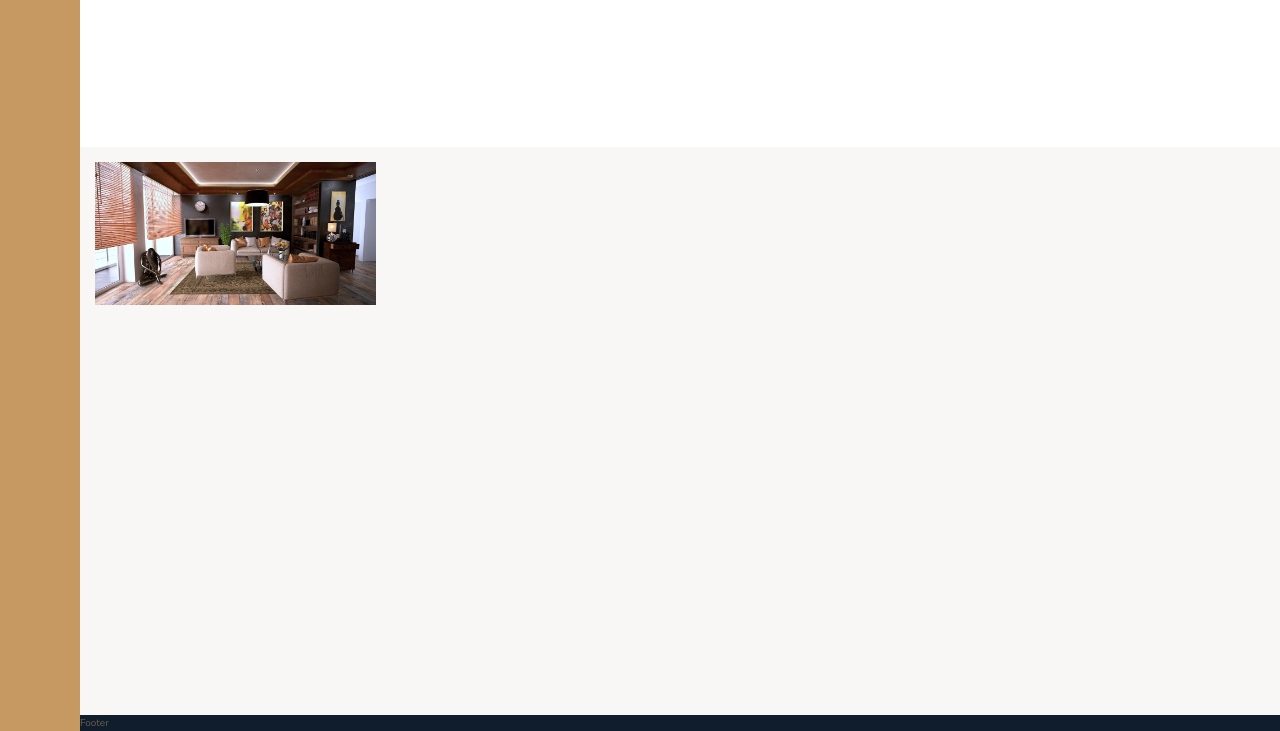
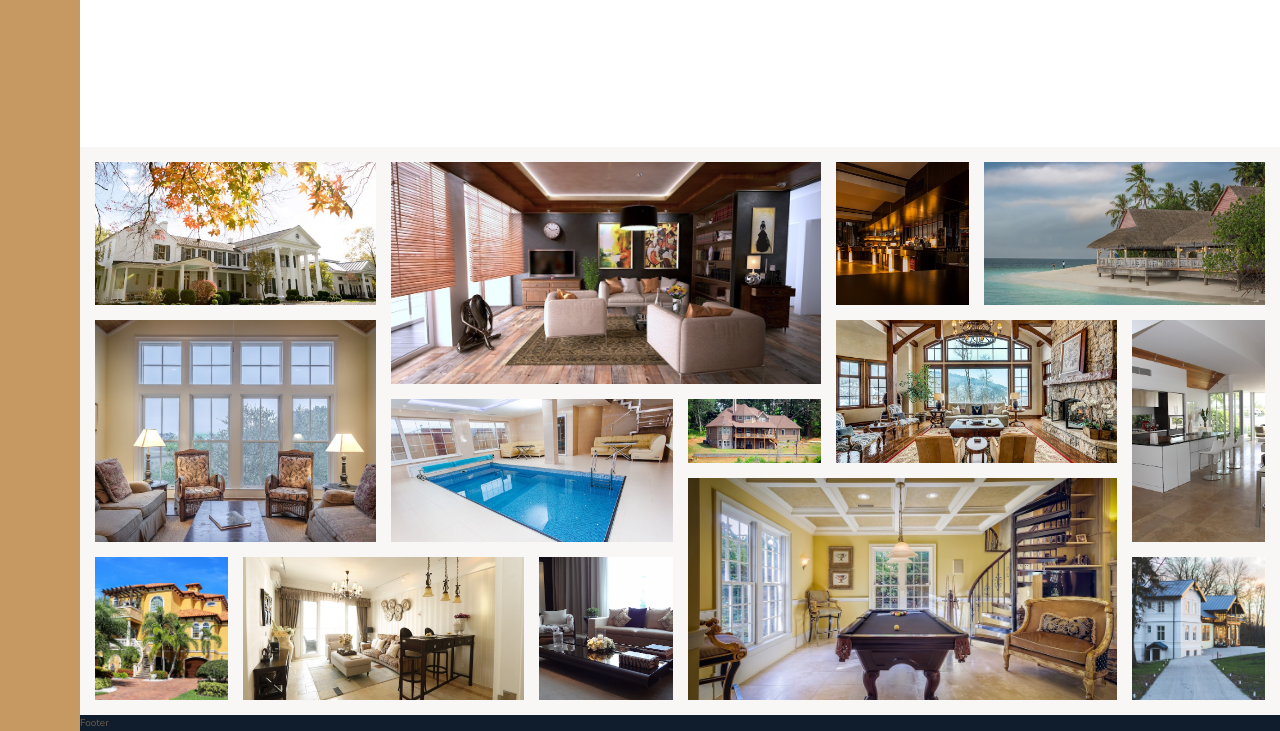
Before and after one commit to SwastikSonkusare/Nexter, a website: page index.html in a window 1280 px wide. Shown: the part 2925-3656 px from the top of the page. Drawn offline with nearby package versions, Linux system fonts and the light colour scheme.

Commit message:
added: gallery section

```diff
--- a/index.html
+++ b/index.html
@@ -328,8 +328,45 @@
             <img src="img/gal-1.jpeg" alt="Gallery image 1" class="gallery__img">
         </figure>
 
-        <figure class="gallery__item gallery__item--1">
-            <img src="img/gal-2.jpeg" alt="Gallery image 1" class="gallery__img">
+        <figure class="gallery__item gallery__item--2">
+            <img src="img/gal-2.jpeg" alt="Gallery image 2" class="gallery__img">
+        </figure>
+
+        <figure class="gallery__item gallery__item--3">
+            <img src="img/gal-3.jpeg" alt="Gallery image 1" class="gallery__img">
+        </figure>
+        <figure class="gallery__item gallery__item--4">
+            <img src="img/gal-4.jpeg" alt="Gallery image 1" class="gallery__img">
+        </figure>
+        <figure class="gallery__item gallery__item--5">
+            <img src="img/gal-5.jpeg" alt="Gallery image 1" class="gallery__img">
+        </figure>
+        <figure class="gallery__item gallery__item--6">
+            <img src="img/gal-6.jpeg" alt="Gallery image 1" class="gallery__img">
+        </figure>
+        <figure class="gallery__item gallery__item--7">
+            <img src="img/gal-7.jpeg" alt="Gallery image 1" class="gallery__img">
+        </figure>
+        <figure class="gallery__item gallery__item--8">
+            <img src="img/gal-8.jpeg" alt="Gallery image 1" class="gallery__img">
+        </figure>
+        <figure class="gallery__item gallery__item--9">
+            <img src="img/gal-9.jpeg" alt="Gallery image 1" class="gallery__img">
+        </figure>
+        <figure class="gallery__item gallery__item--10">
+            <img src="img/gal-10.jpeg" alt="Gallery image 1" class="gallery__img">
+        </figure>
+        <figure class="gallery__item gallery__item--11">
+            <img src="img/gal-11.jpeg" alt="Gallery image 1" class="gallery__img">
+        </figure>
+        <figure class="gallery__item gallery__item--12">
+            <img src="img/gal-12.jpeg" alt="Gallery image 1" class="gallery__img">
+        </figure>
+        <figure class="gallery__item gallery__item--13">
+            <img src="img/gal-13.jpeg" alt="Gallery image 1" class="gallery__img">
+        </figure>
+        <figure class="gallery__item gallery__item--14">
+            <img src="img/gal-14.jpeg" alt="Gallery image 1" class="gallery__img">
         </figure>
     </section>
 
--- a/sass/_gallery.scss
+++ b/sass/_gallery.scss
@@ -8,7 +8,6 @@
 
     grid-gap: 1.5rem;
     padding: 1.5rem;
-    object-fit: cover;
 
 
     &__item {
@@ -16,6 +15,71 @@
         &--1 {
             grid-row: 1 / span 2;
             grid-column: 1 / span 2;
+        }
+
+        &--2 {
+            grid-column: 3 / span 3;
+            grid-row: 1 / span 3;
+        }
+
+        &--3 {
+            grid-column: 6 / 7;
+            grid-row: 1 / span 2;
+        }
+
+        &--4 {
+            grid-column: 7 / span 2;
+            grid-row: 1 / span 2;
+        }
+
+        &--5 {
+            grid-column: 1 / span 2;
+            grid-row: 3 / span 3;
+        }
+
+        &--6 {
+            grid-column: 3 / span 2;
+            grid-row: 4 / span 2;
+        }
+
+        &--7 {
+            grid-column: 5 / 6;
+            grid-row: 4 / 5;
+        }
+
+        &--8 {
+            grid-column: 6 / span 2;
+            grid-row: 3 / span 2;
+        }
+
+        &--9 {
+            grid-column: 8 / 9;
+            grid-row: 3 / span 3;
+        }
+
+        &--10 {
+            grid-column: 1 / 2;
+            grid-row: 6 / span 2;
+        }
+
+        &--11 {
+            grid-column: 2 / span 2;
+            grid-row: 6 / span 2;
+        }
+
+        &--12 {
+            grid-column: 4 / 5;
+            grid-row: 6 / span 2;
+        }
+
+        &--13 {
+            grid-column: 5 / span 3;
+            grid-row: 5 / span 3;
+        }
+
+        &--14 {
+            grid-column: 8 / 9;
+            grid-row: 6 / span 2;
         }
     }
 
```
Also changed, not shown: css/style.css.
